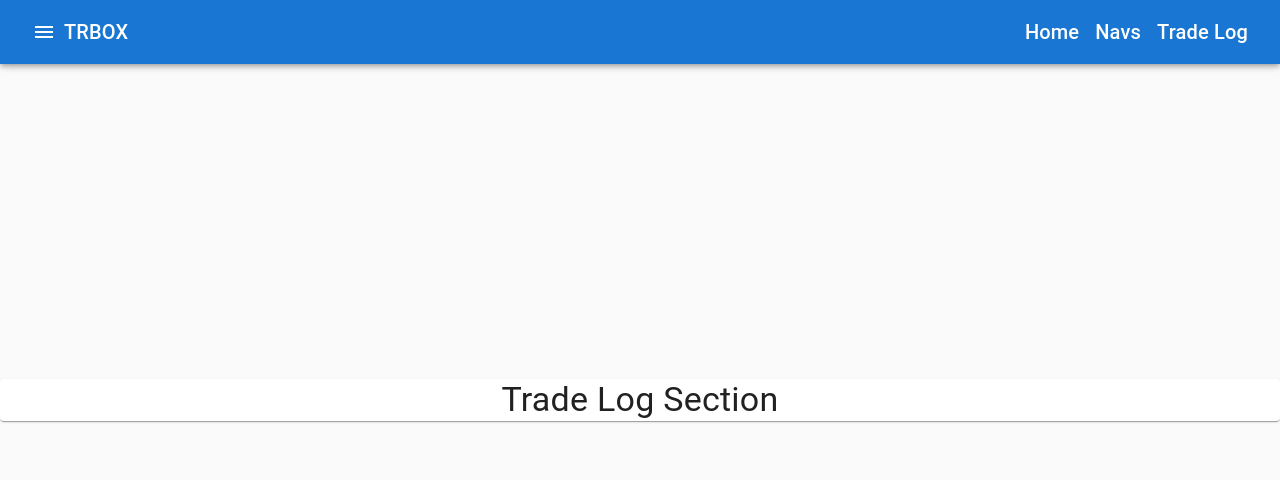
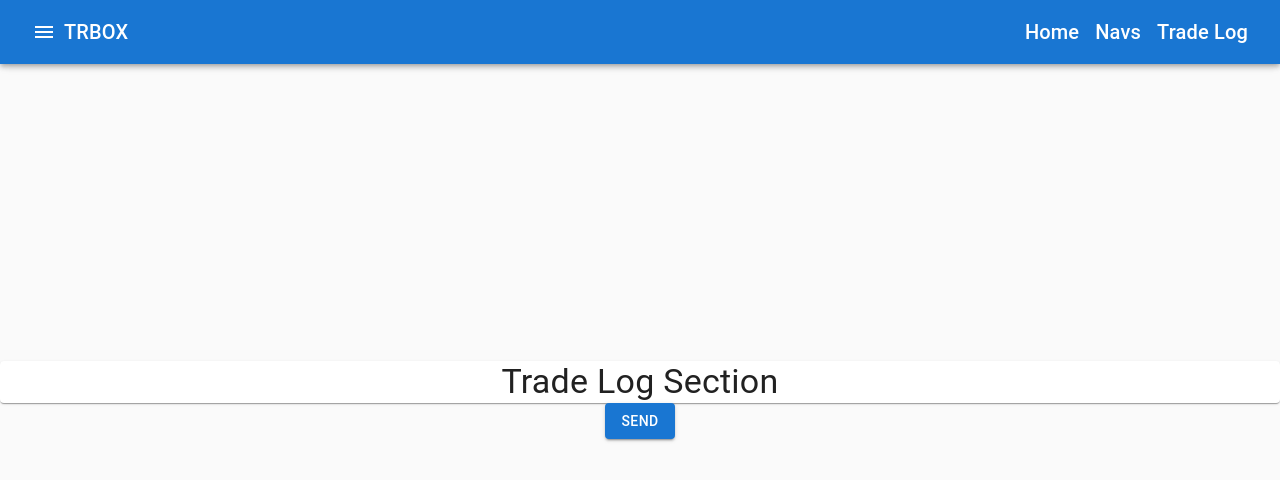
Before and after one commit to quantumsnowball/trbox-dashboard, a Next.js app: page /tradelog in a window 1280 px wide. Shown: the top 480 px of the page. Built offline with nearby package versions, Linux system fonts and the light colour scheme; no server answers.

Commit message:
feat: successfully sent and received some message from flask ws

```diff
--- a/package.json
+++ b/package.json
@@ -28,6 +28,7 @@
     "react-dom": "18.2.0",
     "react-redux": "^8.0.5",
     "redux-persist": "^6.0.0",
+    "socket.io-client": "^4.6.0",
     "typescript": "^4.9.5"
   },
   "devDependencies": {
--- a/pages/tradelog.tsx
+++ b/pages/tradelog.tsx
@@ -1,4 +1,6 @@
-import { Paper, styled, Typography } from '@mui/material'
+import { Button, Paper, styled, Typography } from '@mui/material'
+import { useEffect } from 'react';
+import { io } from "socket.io-client";
 
 
 const Div = styled('div')`
@@ -14,6 +16,16 @@ const Div = styled('div')`
 `;
 
 export default function TradeLog() {
+  const socket = io('ws://localhost:5000')
+
+  useEffect(() => {
+    // connect to ws
+    //
+    // regularly send message to ws
+    // clean up timer
+    return () => {
+    }
+  }, [])
   return (
     <Div>
       <Paper
@@ -23,6 +35,15 @@ export default function TradeLog() {
         }}>
         <Typography variant='h4'>Trade Log Section</Typography>
       </Paper>
+      <Button
+        variant='contained'
+        onClick={() => {
+          console.log('trying to send message to ws')
+          socket.send('hello I am ReactJS')
+        }}
+      >
+        Send
+      </Button>
     </Div>
   )
 }
```
Also changed, not shown: 1 other file (tests, documents, lock files or other folders).
